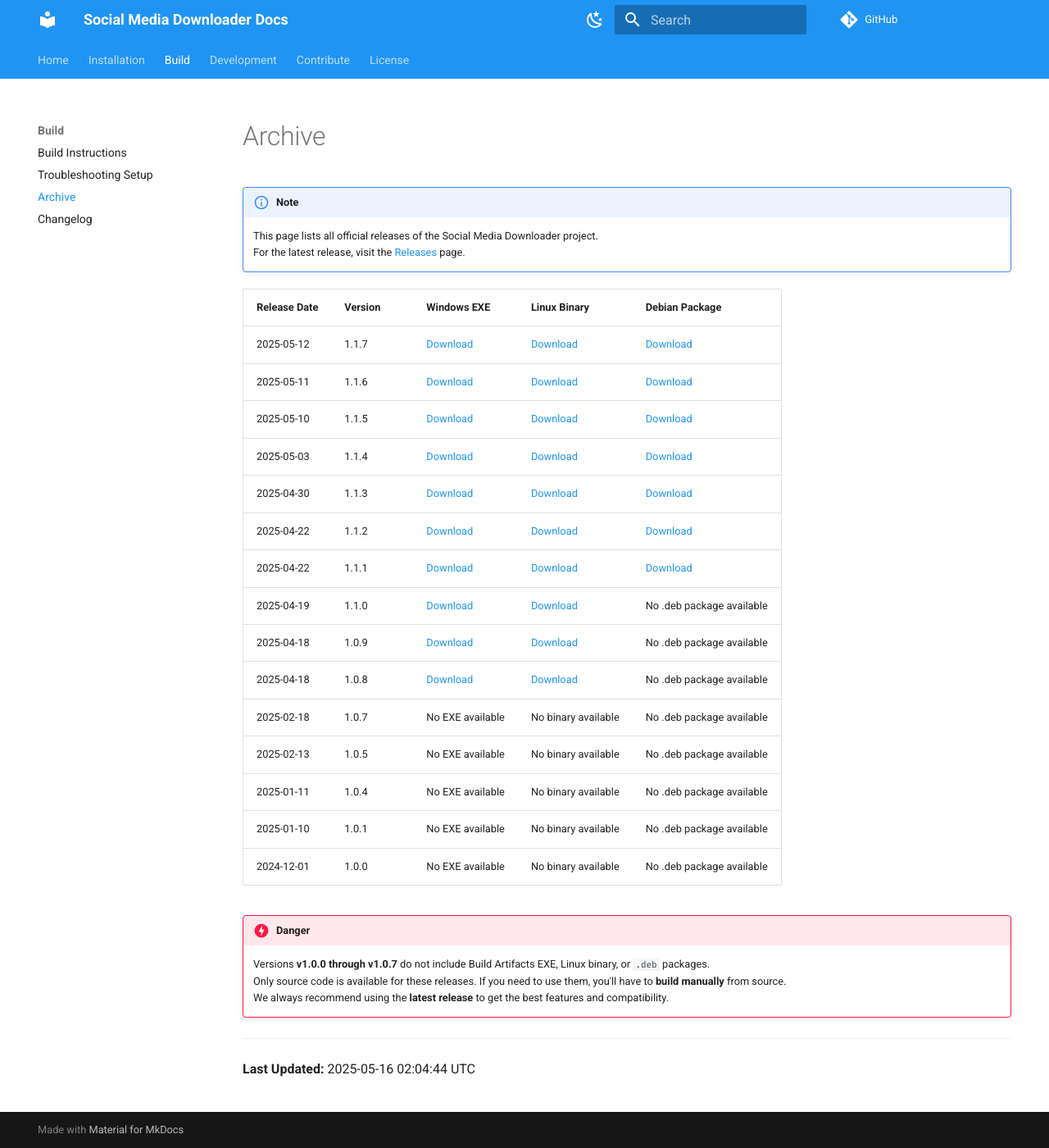
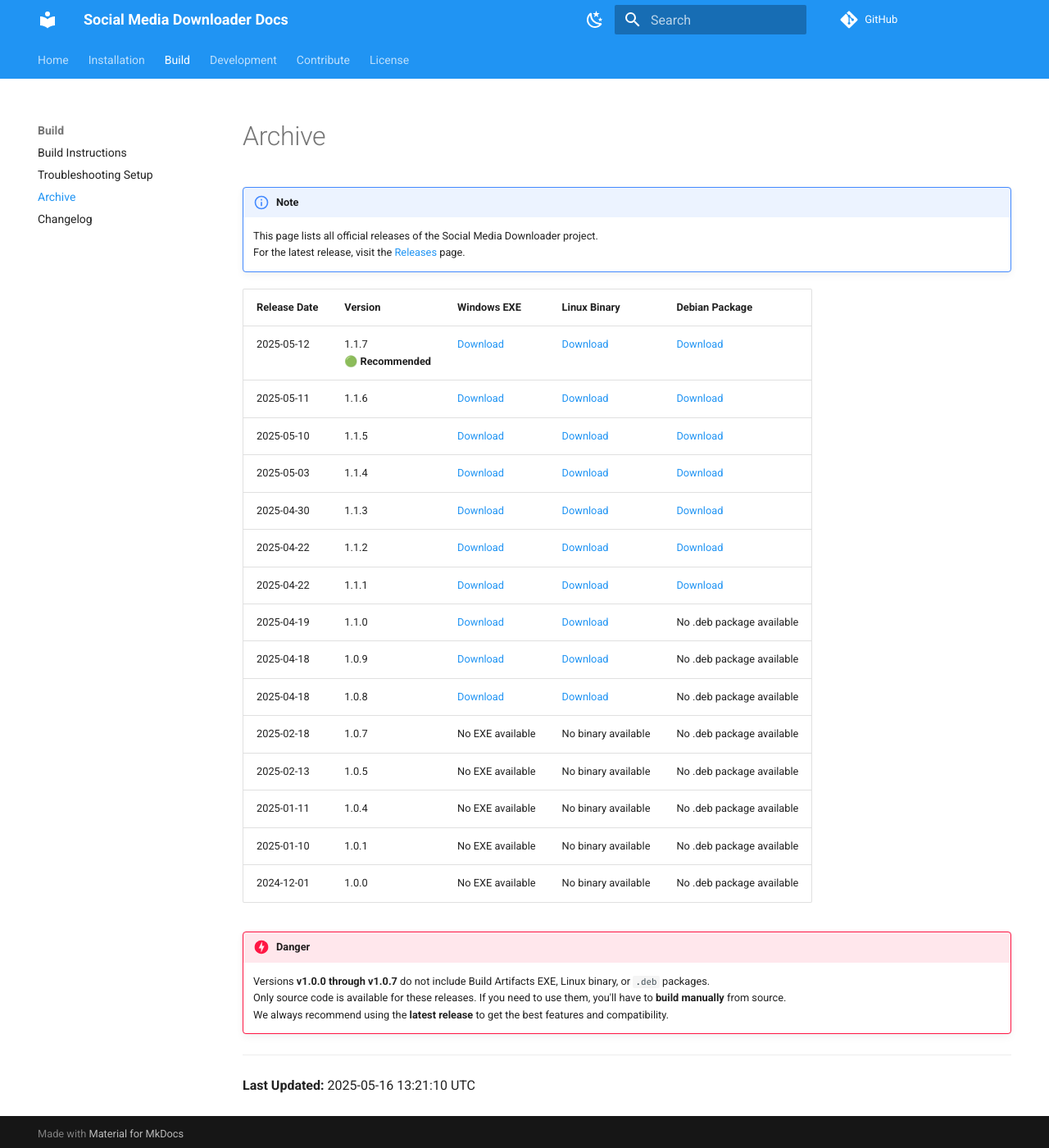
Before and after one commit to nayandas69/smd-docsite, an MkDocs documentation site: the page built from docs/archive.md, in a window 1280 px wide and 1400 px high. Shown: the whole window at 82% size. Built offline with MkDocs 1.6.1 and Material for MkDocs 9.7.7, drawn with Linux system fonts in a browser that asks for light colours; comment, search, counter and statistics services are not loaded.

Commit message:
Update archive.md with latest releases

```diff
--- a/docs/archive.md
+++ b/docs/archive.md
@@ -8,7 +8,7 @@ title: 📦 Release Archive
 
 | Release Date | Version | Windows EXE | Linux Binary | Debian Package |
 |--------------|---------|-------------|--------------|----------------|
-| 2025-05-12 | 1.1.7 | [Download](https://github.com/nayandas69/Social-Media-Downloader/releases/download/1.1.7/smd.exe) | [Download](https://github.com/nayandas69/Social-Media-Downloader/releases/download/1.1.7/smd-linux.tar.gz) | [Download](https://github.com/nayandas69/Social-Media-Downloader/releases/download/1.1.7/social-media-downloader_1.1.7_amd64.deb) |
+| 2025-05-12 | 1.1.7 <br>🟢 **Recommended** | [Download](https://github.com/nayandas69/Social-Media-Downloader/releases/download/1.1.7/smd.exe) | [Download](https://github.com/nayandas69/Social-Media-Downloader/releases/download/1.1.7/smd-linux.tar.gz) | [Download](https://github.com/nayandas69/Social-Media-Downloader/releases/download/1.1.7/social-media-downloader_1.1.7_amd64.deb) |
 | 2025-05-11 | 1.1.6 | [Download](https://github.com/nayandas69/Social-Media-Downloader/releases/download/1.1.6/smd.exe) | [Download](https://github.com/nayandas69/Social-Media-Downloader/releases/download/1.1.6/smd-linux.tar.gz) | [Download](https://github.com/nayandas69/Social-Media-Downloader/releases/download/1.1.6/social-media-downloader_1.1.6_amd64.deb) |
 | 2025-05-10 | 1.1.5 | [Download](https://github.com/nayandas69/Social-Media-Downloader/releases/download/1.1.5/smd.exe) | [Download](https://github.com/nayandas69/Social-Media-Downloader/releases/download/1.1.5/smd-linux.tar.gz) | [Download](https://github.com/nayandas69/Social-Media-Downloader/releases/download/1.1.5/social-media-downloader_1.1.5_amd64.deb) |
 | 2025-05-03 | 1.1.4 | [Download](https://github.com/nayandas69/Social-Media-Downloader/releases/download/1.1.4/smd.exe) | [Download](https://github.com/nayandas69/Social-Media-Downloader/releases/download/1.1.4/smd-linux.tar.gz) | [Download](https://github.com/nayandas69/Social-Media-Downloader/releases/download/1.1.4/social-media-downloader_1.1.4_amd64.deb) |
@@ -30,4 +30,4 @@ title: 📦 Release Archive
     We always recommend using the **latest release** to get the best features and compatibility.
 
 ---
-**Last Updated:** 2025-05-16 02:04:44 UTC
+**Last Updated:** 2025-05-16 13:21:10 UTC
```
